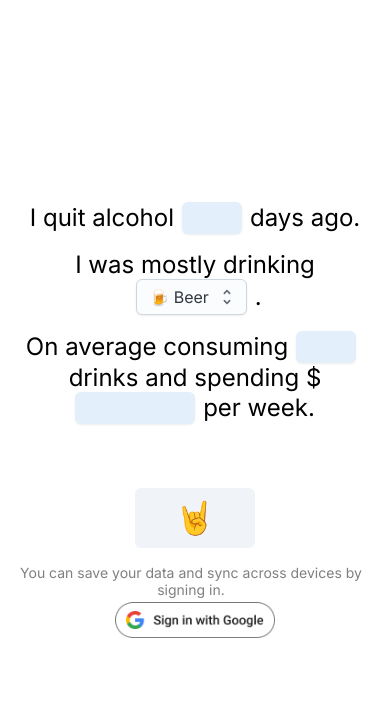
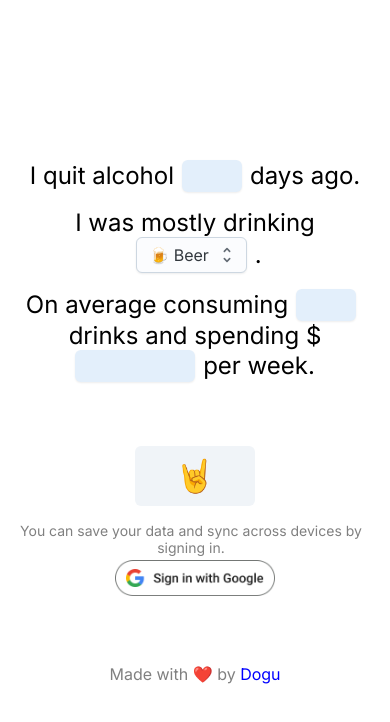
Before and after one commit to DoguD/i-quit-alcohol, a Next.js app: page / in a window 390 px wide. Shown: the top 722 px of the page. Built offline with nearby package versions, Linux system fonts and the light colour scheme; no server answers.

Commit message:
Attribution text readded

```diff
--- a/app/page.js
+++ b/app/page.js
@@ -123,11 +123,10 @@ export default function Home() {
                 </>
             }
 
-            {/*
-            <p className={styles.footerText}>Made with ❤️ by <a href={"https://github.com/DoguD"}
-                                                                target={"_blank"}
-                                                                rel={"noopener"}>Dogu</a></p>
-                                                                */}
+            <p className={showData === 1 ? styles.footerTextWithData : styles.footerText}>Made with ❤️ by <a
+                href={"https://github.com/DoguD"}
+                target={"_blank"}
+                rel={"noopener"}>Dogu</a></p>
         </main>
     )
 }
--- a/app/page.module.css
+++ b/app/page.module.css
@@ -230,7 +230,7 @@
     }
 }
 
-.titleRow{
+.titleRow {
     display: flex;
     flex-direction: row;
     align-items: center;
@@ -255,7 +255,13 @@
 
 .footerText {
     color: rgb(128, 128, 128);
-    position: unset;
+    position: absolute;
+    bottom: 32px;
+}
+
+.footerTextWithData {
+    color: rgb(128, 128, 128);
+    margin-top: 64px;
 }
 
 .signInExplanationText {
@@ -294,6 +300,11 @@
 }
 
 .footerText a {
+    color: blue;
+    cursor: pointer;
+}
+
+.footerTextWithData a {
     color: blue;
     cursor: pointer;
 }
@@ -418,7 +429,7 @@
 
     .footerText {
         position: unset;
-        margin-top: 32px;
+        margin-top: 64px;
     }
 
     .ouraScore {
```
